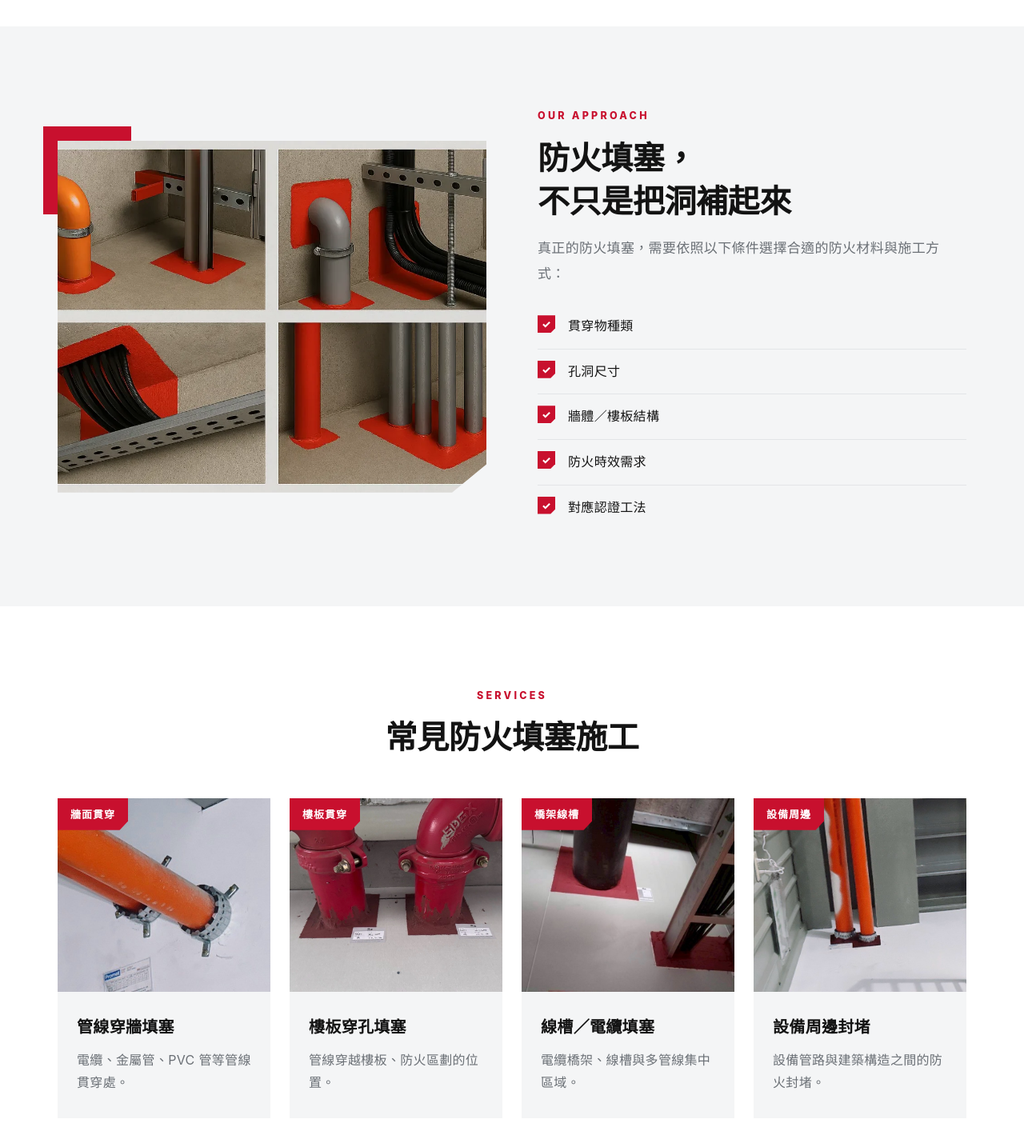
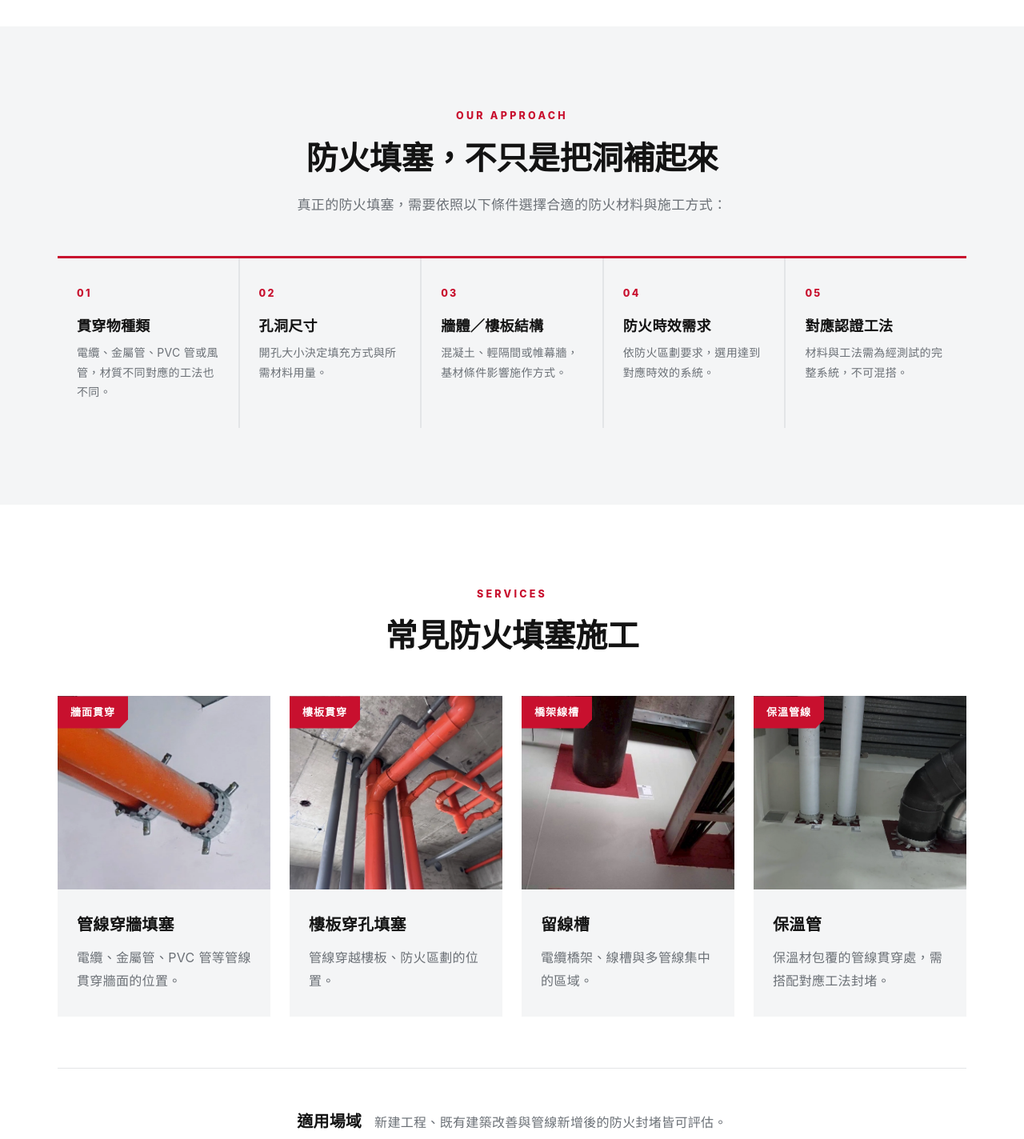
Before and after one commit to vera-design3/tengyao-fire, a plain HTML site: page index.html in a window 1280 px wide. Shown: the part 1560-2984 px from the top of the page at 80% size. Drawn offline with Linux system fonts and the light colour scheme.

Commit message:
服務項目四類重新定義；施工標準改為五格條件
- 服務四類：管線穿牆填塞、樓板穿孔填塞、留線槽、保溫管
- 四張照片全數更新為新提供的現場照
- 移除 3D 渲染示意圖，施工標準改為五格條件並補上說明
- 圖片改用 WebP

```diff
--- a/index.html
+++ b/index.html
@@ -187,24 +187,15 @@ section[id]{scroll-margin-top:60px;}
 .lead-txt p+p{margin-top:22px;}
 
 .def{background:var(--paper);}
-.def-grid{
-  display:grid;grid-template-columns:1fr 1fr;gap:0 var(--s6);align-items:center;
-  grid-template-areas:"img head" "img body";
+.cond{display:grid;grid-template-columns:repeat(5,1fr);gap:2px;background:var(--line);border-top:3px solid var(--red);}
+.cond-item{background:var(--paper);padding:var(--s4) var(--s3) var(--s4);transition:background .3s;}
+.cond-item:hover{background:#fff;}
+.cond-item .n{
+  display:block;font-size:var(--t-label);font-weight:800;letter-spacing:.18em;
+  color:var(--red);margin-bottom:var(--s2);
 }
-.def-img{grid-area:img;}
-.def-head{grid-area:head;align-self:end;}
-.def-body{grid-area:body;align-self:start;}
-.def-img{position:relative;}
-.def-img img{width:100%;height:440px;object-fit:cover;clip-path:polygon(0 0,100% 0,100% 92%,92% 100%,0 100%);}
-.def-img::before{content:"";position:absolute;left:-18px;top:-18px;width:110px;height:110px;background:var(--red);z-index:1;}
-.def-img img{position:relative;z-index:2;}
-.cond{list-style:none;margin-top:22px;}
-.cond li{padding:13px 0 13px 38px;position:relative;border-bottom:1px solid var(--line);font-size:var(--t-body);}
-.cond li:last-child{border-bottom:none;}
-.cond li::before{content:"✓";position:absolute;left:0;top:14px;color:#fff;background:var(--red);
-  width:22px;height:22px;font-size:13px;display:flex;align-items:center;justify-content:center;
-  font-weight:800;clip-path:polygon(0 0,100% 0,100% 74%,74% 100%,0 100%);}
-
+.cond-item b{display:block;font-size:var(--t-h4);font-weight:800;margin-bottom:var(--s1);line-height:1.5;}
+.cond-item p{font-size:var(--t-sm);color:var(--gray);line-height:1.75;}
 .svc{display:grid;grid-template-columns:repeat(4,1fr);gap:var(--s3);align-items:stretch;}
 .svc-card{background:var(--paper);border:none;transition:.35s;display:flex;flex-direction:column;}
 .svc-card:hover{transform:translateY(-8px);box-shadow:var(--shadow);background:#EDEEF0;}
@@ -405,6 +396,7 @@ footer .fl i{font-style:normal;font-size:9px;letter-spacing:.18em;color:var(--re
   .nav-links a:hover{background:rgba(255,255,255,.06);border-bottom:none;}
   .nav-cta{margin-left:16px;}
   .svc,.applic{grid-template-columns:1fr 1fr;}
+  .cond{grid-template-columns:repeat(3,1fr);}
   .why-wrap{grid-template-columns:1fr;gap:var(--s4);}
   .why-photo{height:400px;}
   .why-photo img{height:100%;}
@@ -418,10 +410,7 @@ footer .fl i{font-style:normal;font-size:9px;letter-spacing:.18em;color:var(--re
   .tl-step .fig img{width:120px;height:120px;}
   .tl::before{display:none;}
   .risk-grid,.final-top{grid-template-columns:1fr;gap:36px;}
-  .def-grid{grid-template-columns:1fr;grid-template-areas:"head" "img" "body";gap:30px;}
-  .def-head,.def-body{align-self:auto;}
   .risk-grid img{height:320px;}
-  .def-img img{height:340px;}
 }
 @media (max-width:680px){
   .wrap{padding:0 20px;}
@@ -470,12 +459,11 @@ footer .fl i{font-style:normal;font-size:9px;letter-spacing:.18em;color:var(--re
   .tl-step .fig{width:112px;height:112px;margin:0;flex:none;}
   .tl-step .fig img{width:86px;height:86px;}
   .sec-head{margin-bottom:34px;}
-  .def-img img,.ba img,.risk-grid img{height:230px;}
+  .ba img,.risk-grid img{height:230px;}
   .risk-img::before,.risk-img::after{display:none;}
   .why-photo::before{display:none;}
   .why-need .sec-head,.why-need .lead-txt{text-align:center;}
   .lead-txt p{font-size:16px;line-height:1.95;}
-  .def-img::before{display:none;}
   .case-h{padding:var(--s3) var(--s3) var(--s2);gap:var(--s1);flex-direction:column;}
   .case-h .tag{padding-top:0;}
   .case-h b{font-size:var(--t-h4);}
@@ -562,28 +550,18 @@ footer .fl i{font-style:normal;font-size:9px;letter-spacing:.18em;color:var(--re
 </section>
 <section class="def">
   <div class="wrap">
-    <div class="def-grid">
-      <div class="def-img rv">
-        <img src="images/solution-grid.webp" alt="防火填塞於各種管線貫穿情境的施作示意" loading="lazy">
-      </div>
-      <div class="def-head rv">
-        <div class="sec-head" style="margin-bottom:0">
-          <div class="en">OUR APPROACH</div>
-          <h2>防火填塞，<br>不只是把洞補起來</h2>
-          <p class="say">真正的防火填塞，需要依照以下條件選擇合適的防火材料與施工方式：</p>
-        </div>
-      </div>
-      <div class="def-body rv">
-        <ul class="cond">
-          <li>貫穿物種類</li>
-          <li>孔洞尺寸</li>
-          <li>牆體／樓板結構</li>
-          <li>防火時效需求</li>
-          <li>對應認證工法</li>
-        </ul>
-      </div>
+    <div class="sec-head ctr rv">
+      <div class="en">OUR APPROACH</div>
+      <h2>防火填塞，不只是把洞補起來</h2>
+      <p class="say">真正的防火填塞，需要依照以下條件選擇合適的防火材料與施工方式：</p>
     </div>
-
+    <div class="cond rv">
+      <div class="cond-item"><span class="n">01</span><b>貫穿物種類</b><p>電纜、金屬管、PVC 管或風管，材質不同對應的工法也不同。</p></div>
+      <div class="cond-item"><span class="n">02</span><b>孔洞尺寸</b><p>開孔大小決定填充方式與所需材料用量。</p></div>
+      <div class="cond-item"><span class="n">03</span><b>牆體／樓板結構</b><p>混凝土、輕隔間或帷幕牆，基材條件影響施作方式。</p></div>
+      <div class="cond-item"><span class="n">04</span><b>防火時效需求</b><p>依防火區劃要求，選用達到對應時效的系統。</p></div>
+      <div class="cond-item"><span class="n">05</span><b>對應認證工法</b><p>材料與工法需為經測試的完整系統，不可混搭。</p></div>
+    </div>
   </div>
 </section>
 <section id="svc">
@@ -595,17 +573,17 @@ footer .fl i{font-style:normal;font-size:9px;letter-spacing:.18em;color:var(--re
     <div class="svc">
       <div class="svc-card rv">
         <div class="ph">
-          <img src="images/work-08.jpg" alt="管線穿牆防火封堵" loading="lazy">
+          <img src="images/work-08.webp" alt="管線穿牆處防火封堵" loading="lazy">
           <span class="no">牆面貫穿</span>
         </div>
         <div class="svc-body">
           <h3>管線穿牆填塞</h3>
-          <p>電纜、金屬管、PVC 管等管線貫穿處。</p>
+          <p>電纜、金屬管、PVC 管等管線貫穿牆面的位置。</p>
         </div>
       </div>
       <div class="svc-card rv">
         <div class="ph">
-          <img src="images/work-06.jpg" alt="樓板穿孔防火填塞" loading="lazy">
+          <img src="images/work-12.webp" alt="管線穿越樓板的貫穿位置" loading="lazy">
           <span class="no">樓板貫穿</span>
         </div>
         <div class="svc-body">
@@ -615,22 +593,22 @@ footer .fl i{font-style:normal;font-size:9px;letter-spacing:.18em;color:var(--re
       </div>
       <div class="svc-card rv">
         <div class="ph">
-          <img src="images/work-01.jpg" alt="電纜線槽防火填塞" loading="lazy">
+          <img src="images/work-01.jpg" alt="電纜橋架與線槽防火填塞" loading="lazy">
           <span class="no">橋架線槽</span>
         </div>
         <div class="svc-body">
-          <h3>線槽／電纜填塞</h3>
-          <p>電纜橋架、線槽與多管線集中區域。</p>
+          <h3>留線槽</h3>
+          <p>電纜橋架、線槽與多管線集中的區域。</p>
         </div>
       </div>
       <div class="svc-card rv">
         <div class="ph">
-          <img src="images/work-07.jpg" alt="設備周邊防火封堵" loading="lazy">
-          <span class="no">設備周邊</span>
+          <img src="images/work-11.webp" alt="保溫管貫穿樓板防火封堵完成" loading="lazy">
+          <span class="no">保溫管線</span>
         </div>
         <div class="svc-body">
-          <h3>設備周邊封堵</h3>
-          <p>設備管路與建築構造之間的防火封堵。</p>
+          <h3>保溫管</h3>
+          <p>保溫材包覆的管線貫穿處，需搭配對應工法封堵。</p>
         </div>
       </div>
     </div>
```
Also changed, not shown: images/solution-grid.webp (deleted), images/work-07.jpg (deleted), images/work-08.jpg (deleted), images/work-08.webp (added), images/work-11.webp (added), images/work-12.webp (added).
